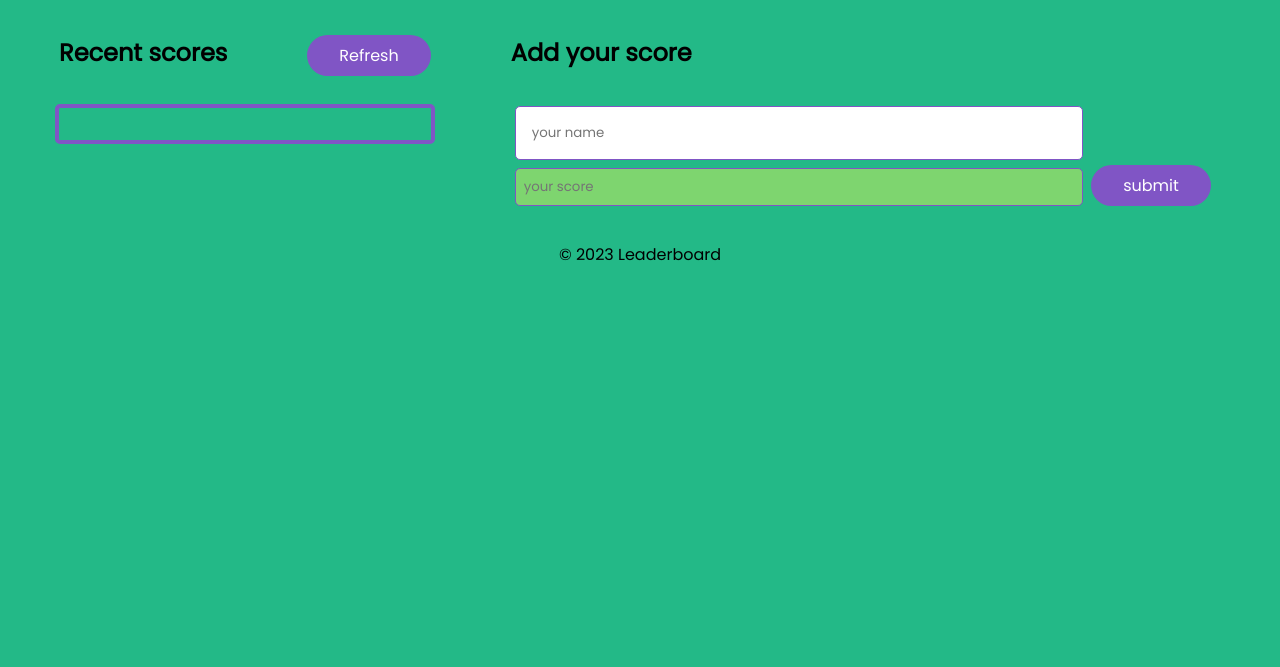
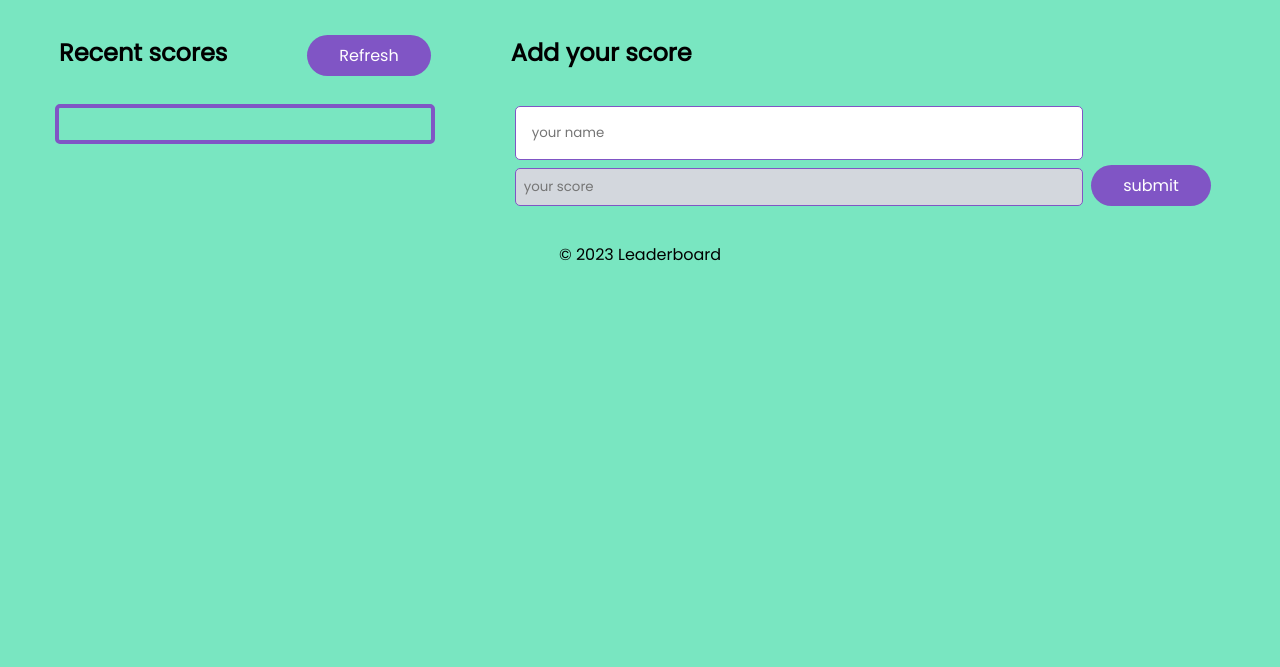
Before and after one commit to naolkidanu/Leaderboard, a website built with webpack: page src/index.html in a window 1280 px wide. Shown: the part 133-800 px from the top of the page. Built offline with nearby package versions, Linux system fonts and the light colour scheme; no server answers.

Commit message:
Add background color

```diff
--- a/src/style.css
+++ b/src/style.css
@@ -12,14 +12,14 @@
 :root {
   --color-primary: #8055c5;
   --color-primary-dark: #28b485;
-  --color-primary-light: #7ed56f;
+  --color-primary-light: #d3d7dd;
   --color-grey-dark: #777;
   --color-white: #fff;
   --color-black: #000;
 }
 
 body {
-  background:#23b987;
+  background:#79e6c1;
   margin: 3rem;
 }
 
```
